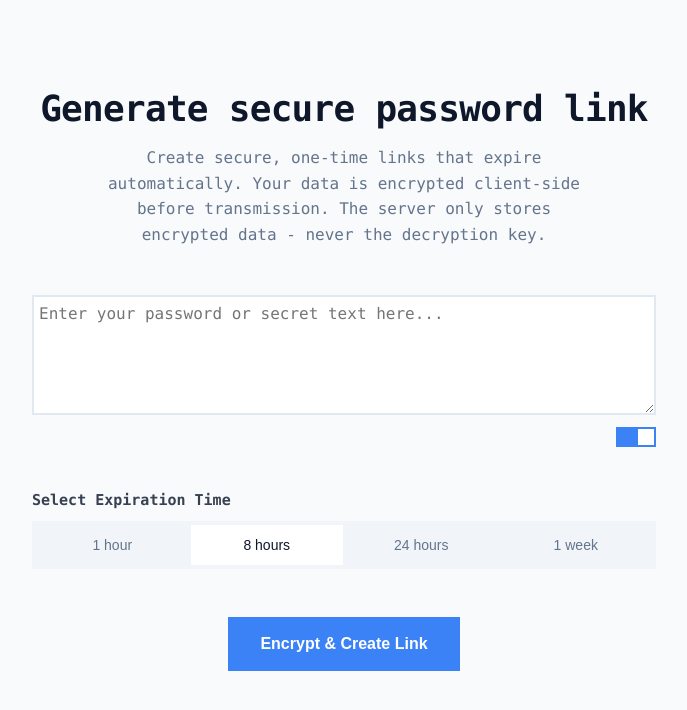
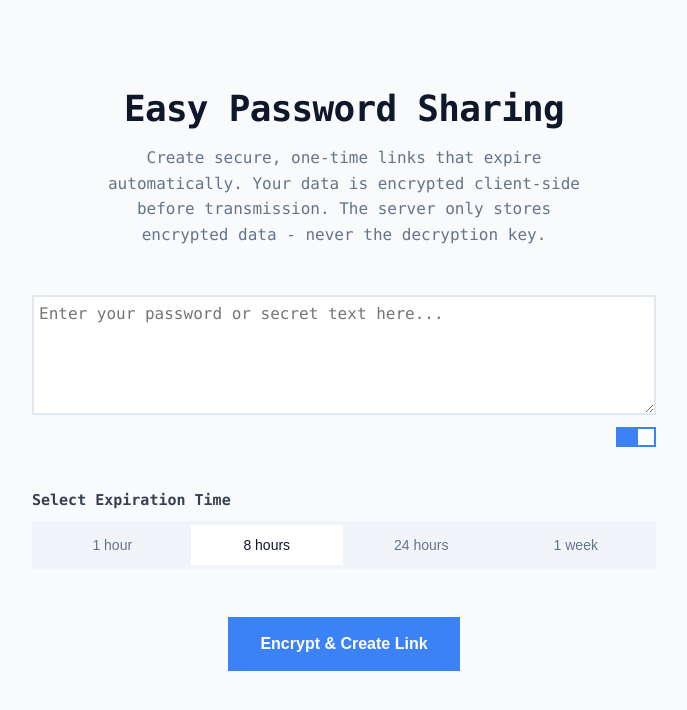
Before and after one commit to mc303/easy-password-sharing, a website: page public/index.html in a window 1280 px wide. Shown: the whole page, without its empty margins (296-983 px from the left). Drawn offline with Linux system fonts and the light colour scheme.

Commit message:
Update title and styling refinements
- Changed title from 'Secure Password Share' to 'Easy Password Sharing'
- Updated page title in HTML head
- Minor styling adjustments for better user experience

```diff
--- a/public/index.html
+++ b/public/index.html
@@ -4,7 +4,7 @@
     <meta charset="UTF-8">
     <meta name="viewport" content="width=device-width, initial-scale=1.0">
     <meta http-equiv="Content-Security-Policy" content="default-src 'self'; script-src 'self' 'unsafe-inline'; script-src-elem 'self' 'unsafe-inline'; script-src-attr 'unsafe-inline'; style-src 'self' 'unsafe-inline';">
-    <title>Secure Password Share</title>
+    <title>Easy Password Sharing</title>
     <style>
         * {
             margin: 0;
@@ -316,7 +316,7 @@
 <body>
     <div class="container">
         <div class="header">
-            <h1>Generate secure password link</h1>
+            <h1>Easy Password Sharing</h1>
             <p>Create secure, one-time links that expire automatically. Your data is encrypted client-side before transmission. The server only stores encrypted data - never the decryption key.</p>
         </div>
 
```
